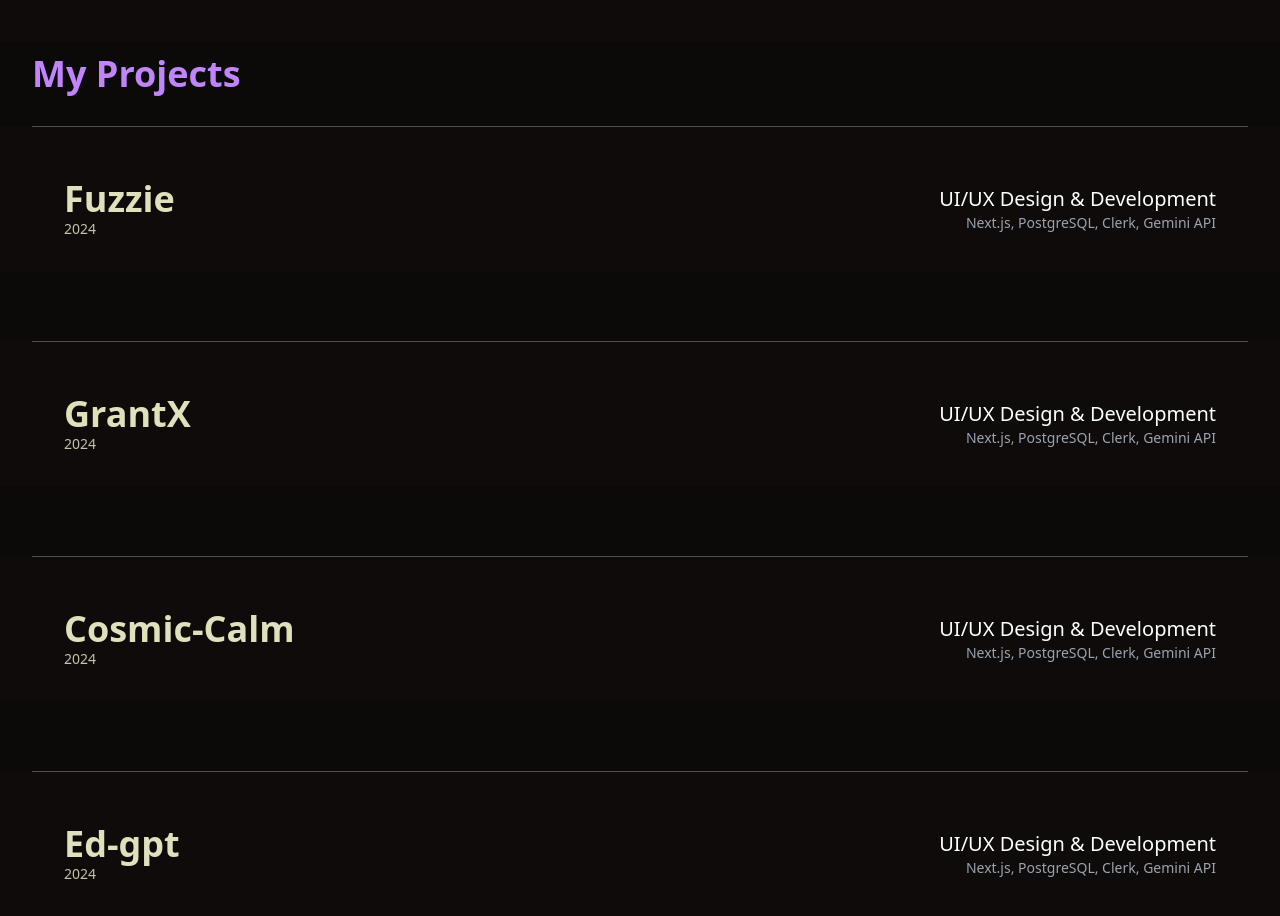
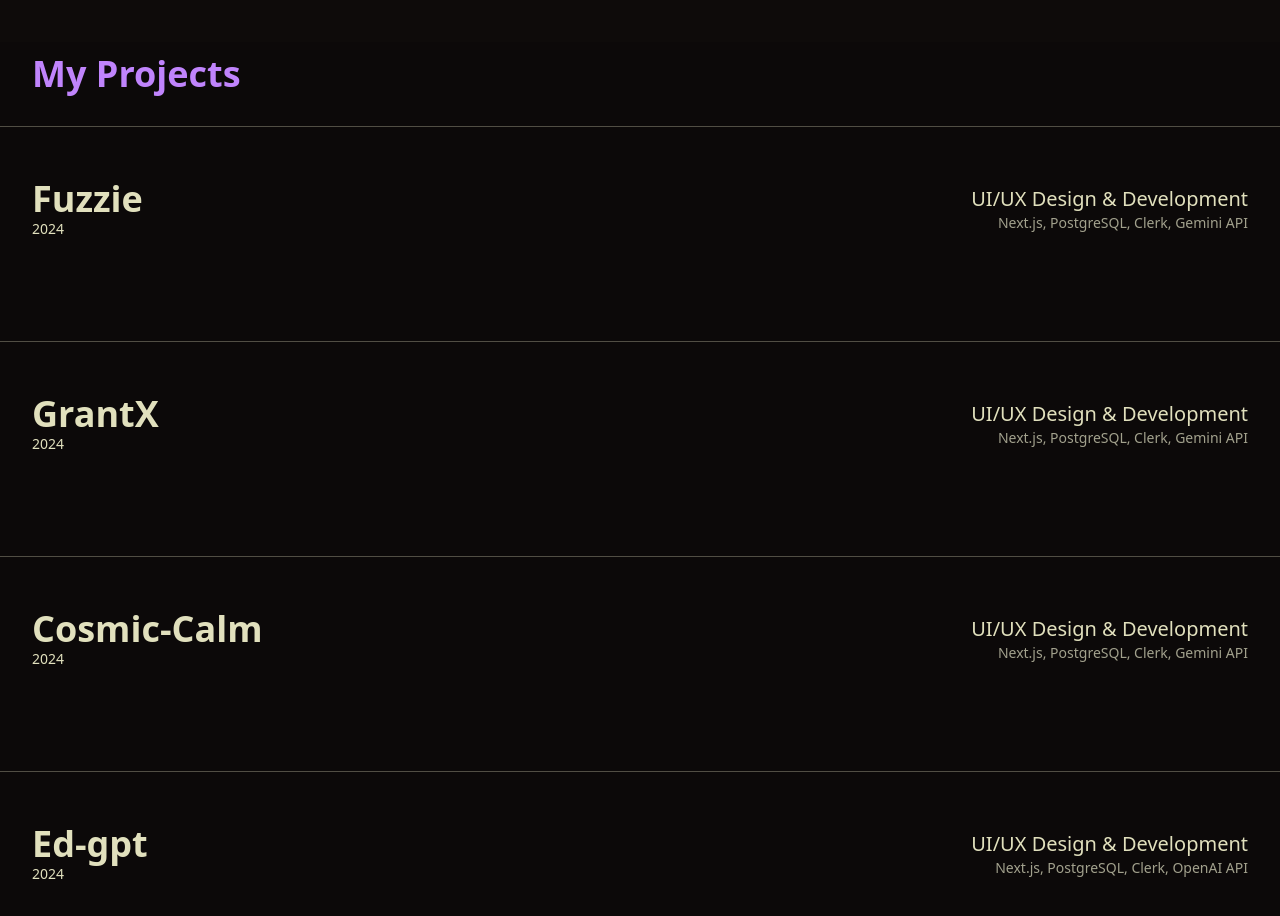
Before and after one commit to aditya-supare/Folio, a Next.js app: page / in a window 1280 px wide. Shown: the part 1520-2436 px from the top of the page. Built offline with nearby package versions, Linux system fonts and the light colour scheme.

Commit message:
motion fixed

```diff
--- a/src/app/home/page.jsx
+++ b/src/app/home/page.jsx
@@ -3,10 +3,15 @@ import React, { useEffect } from "react";
 import { motion } from "framer-motion";
 import { LampComponent } from "@/components/ui/lamp";
 import { FloatingDock } from "@/components/ui/floating-dock";
-import { IconBrandGithub, IconBrandDribbble, IconBrandLinkedin, IconBrandX, IconBrandDiscord } from "@tabler/icons-react";
+import {
+  IconBrandGithub,
+  IconBrandDribbble,
+  IconBrandLinkedin,
+  IconBrandX,
+  IconBrandDiscord,
+} from "@tabler/icons-react";
 import { FollowerPointerCard } from "@/components/ui/following-pointer";
 import Lenis from "lenis";
-import { color } from "framer-motion";
 
 const TitleComponent = ({ title }) => (
   <div className="flex space-x-2 items-center">
@@ -14,17 +19,80 @@ const TitleComponent = ({ title }) => (
   </div>
 );
 
-const ContainerVarients = {
+const containerVariants = {
   initial: {
-    x:0,
-    color: 'default'
+    x: 0,
+    color: "#e1e0bd", // Default color
   },
-  later:{
-    x:35,
-    color: '#5ec8e5'
-  }
-}
+  later: {
+    x: 35,
+    color: "#5ec8e5", // Hover color
+    transition: {
+      type: "smooth",
+      stiffness: 100,
+      duration: 0.3,
+      when: "beforeChildren",
+      staggerChildren: 0.1,
+    },
+  },
+};
 
+// const childVariants = {
+//   initial: {
+//     x: 0,
+//     color: "#e1e0bd", // Default color
+//   },
+//   later: {
+//     x: 35,
+//     color: "#5ec8e5", // Hover color
+//     transition: { type: "smooth", stiffness: 100, duration: 0.3 },
+//   },
+// };
+
+// const RightVarients = {
+//   initial: {
+//     x: 0,
+//   },
+//   later: {
+//     x: -35,
+//     transition: {
+//       type: "smooth",
+//       stiffness: 100,
+//       duration: 0.3,
+//     },
+//   },
+// };
+
+const projects = [
+  {
+    title: "Automate your workflows.",
+    name: "Fuzzie",
+    year: "2024",
+    description: "UI/UX Design & Development",
+    tech: "Next.js, PostgreSQL, Clerk, Gemini API",
+  },
+  {
+    title: "Effortless API key management.",
+    name: "GrantX",
+    year: "2024",
+    description: "UI/UX Design & Development",
+    tech: "Next.js, PostgreSQL, Clerk, Gemini API",
+  },
+  {
+    title: "Start tracking your meditations.",
+    name: "Cosmic-Calm",
+    year: "2024",
+    description: "UI/UX Design & Development",
+    tech: "Next.js, PostgreSQL, Clerk, Gemini API",
+  },
+  {
+    title: "Everything about Indian exams.",
+    name: "Ed-gpt",
+    year: "2024",
+    description: "UI/UX Design & Development",
+    tech: "Next.js, PostgreSQL, Clerk, OpenAI API",
+  },
+];
 
 const Landing = () => {
   useEffect(() => {
@@ -42,6 +110,7 @@ const Landing = () => {
 
   return (
     <div>
+      {/* Header Section */}
       <section className="mt-0">
         <motion.div
           initial={{ opacity: 0 }}
@@ -53,29 +122,42 @@ const Landing = () => {
         </motion.div>
       </section>
 
-      <hr style={{ border: "none", borderTop: "0.2px solid #b8b79d", margin: "20px 0", opacity: 0.4 }} />
+      <hr
+        style={{
+          border: "none",
+          borderTop: "0.2px solid #b8b79d",
+          margin: "20px 0",
+          opacity: 0.4,
+        }}
+      />
 
-
-
-
-      {/* Fixed Floating Dock */}
+      {/* Floating Dock */}
       <FloatingDock
         items={[
-          { title: "LinkedIn", icon: <IconBrandLinkedin />, href: "https://www.linkedin.com/in/aditya-supare-3b6988287/" },
+          {
+            title: "LinkedIn",
+            icon: <IconBrandLinkedin />,
+            href: "https://www.linkedin.com/in/aditya-supare-3b6988287/",
+          },
           { title: "Discord", icon: <IconBrandDiscord />, href: "/" },
-          { title: "ArtStation", icon: <IconBrandDribbble />, href: "https://www.artstation.com/wabi_001" },
-          { title: "Github", icon: <IconBrandGithub />, href: "https://github.com/aditya-supare" },
+          {
+            title: "ArtStation",
+            icon: <IconBrandDribbble />,
+            href: "https://www.artstation.com/wabi_001",
+          },
+          {
+            title: "Github",
+            icon: <IconBrandGithub />,
+            href: "https://github.com/aditya-supare",
+          },
           { title: "Twitter", icon: <IconBrandX />, href: "https://x.com/001_wabi" },
         ]}
         className="fixed z-10"
       />
 
-
-
-
       {/* Info Section */}
       <section className="mt-6 px-8 text-white font-light bg-[#0E0B0A]">
-        <p className="text-green-400 text-sm uppercase mb-2">// Design, Code, <br />Engage</p>
+        <p className="text-green-400 text-sm uppercase mb-2">// Design, Code, <br/> Engage</p>
         <h1 className="text-4xl font-light leading-snug mb-10 mt-12 ml-2">
           Empowering success in the digital landscape. <br />
           Together, we shape a visionary future, <br />
@@ -84,206 +166,86 @@ const Landing = () => {
         <h2 className="text-green-500 text-4xl font-semibold mb-6">
           Coding the Future<br />Architecting Innovation
         </h2>
-        <hr style={{ border: "none", borderTop: "0.2px solid #b8b79d", margin: "20px 0", opacity: 0.4 }} />
+        <hr
+          style={{
+            border: "none",
+            borderTop: "0.2px solid #b8b79d",
+            margin: "20px 0",
+            opacity: 0.4,
+          }}
+        />
         <p className="text-2xl mt-9 text-gray-300">
-          I specialize in engineering bespoke solutions, <br /> consistently pushing the limits in each project, <br /> with an unwavering dedication to prioritizing excellence.
+          I specialize in engineering bespoke solutions, <br /> consistently pushing the limits in each project, <br />
+          with an unwavering dedication to prioritizing excellence.
         </p>
         <button className="mt-6 ml-[1250px] px-7 py-4 bg-green-600 text-white font-medium text-2xl rounded-full hover:bg-green-500 transition-all">
           About Me →
         </button>
       </section>
 
+      {/* Projects Section */}
+      <h2 className="mt-3 px-8 text-purple-400 font-semibold text-4xl mb-8 cursor-default">
+        My Projects
+      </h2>
 
-
-
-
-      {/* Projects Section */}
-      <h2 className="mt-3 px-8 text-purple-400 font-semibold text-4xl mb-8 cursor-default">My Projects</h2>
-
-      <FollowerPointerCard title={<TitleComponent title="Automate your workflows." />}>
-        <section className="mt-3 px-8  bg-[#0E0B0A] mb-[70px]">
-
-          <hr style={{border: "none", borderTop: "0.2px solid #b8b79d", margin: "20px 0", opacity: 0.4,}}/>
-
-          <div
-            className="space-y-8 px-8 py-8"
+      {projects.map((project, index) => (
+        <FollowerPointerCard key={index} title={<TitleComponent title={project.title} />}>
+          <hr
+            style={{
+              border: "none",
+              borderTop: "0.2px solid #b8b79d",
+              margin: "20px 0",
+              opacity: 0.4,
+            }}
+          />
+          {/* Parent container */}
+          <motion.div
+            className="mt-3 px-8 mb-[70px] space-y-8 py-8"
+            initial="initial"
+            whileHover="hover"
           >
             <div className="flex justify-between items-center">
               {/* Left Section */}
-              <div className="flex flex-col">
-                <motion.h3
+              <motion.div
+                variants={{
+                  initial: { x: 0, color: "#e1e0bd" },
+                  hover: { x: 55, color: "#5ec8e5" },
+                }}
+                transition={{
+                  type: "stiff",
+                  stiffness: 100,
+                  duration: 0.25,
+                }}
+                className="flex flex-col"
+              >
+                <h3 className="text-4xl font-semibold">{project.name}</h3>
+                <motion.p
+                initial = {{x:0}}
+                whileHover={{x:-65}}
+                className="text-sm text-[#e1e0bd]">{project.year}</motion.p>
+              </motion.div>
 
-                whileHover={{
-                  x:35,
-                  color:'#5ec8e5'
-                }}
-                transition={{ type: "spring", stiffness: 100, duration:0.1 }}
-                className="text-4xl font-semibold text-[#e1e0bd]"
-                >
-                  Fuzzie
-                </motion.h3>
-                <motion.p whileHover={{
-                  x:25,
-
-                }} transition={{type:'spring', stiffness:'100'}} className="text-sm text-[#c3c2aa]">2024</motion.p>
-              </div>
 
               {/* Right Section */}
               <motion.div
-                whileHover={{
-                  x: -35,
+                variants={{
+                  initial: { x: 0 },
+                  hover: { x: -35 },
                 }}
-                transition={{ type: "spring", stiffness: 100, duration:0.1 }}
+                transition={{
+                  type: "stiff",
+                  stiffness: 100,
+                  duration: 0.25,
+                }}
                 className="text-right"
               >
-                <p className="text-xl text-white">UI/UX Design & Development</p>
-                <p className="text-sm text-gray-400">
-                  Next.js, PostgreSQL, Clerk, Gemini API
-                </p>
+                <p className="text-xl text-[#e1e0bd]">{project.description}</p>
+                <p className="text-sm text-[#a2a18d]">{project.tech}</p>
               </motion.div>
             </div>
-          </div>
-        </section>
-      </FollowerPointerCard>
-
-
-      <FollowerPointerCard title={<TitleComponent title="Effortless API key mangement." />}>
-        <section className="mt-3 px-8  bg-[#0E0B0A] mb-[70px]">
-
-          <hr style={{border: "none", borderTop: "0.2px solid #b8b79d", margin: "20px 0", opacity: 0.4,}}/>
-
-          <div
-            className="space-y-8 px-8 py-8"
-          >
-            <div className="flex justify-between items-center">
-              {/* Left Section */}
-              <div className="flex flex-col">
-                <motion.h3
-
-                whileHover={{
-                  x:35,
-                  color:'#5ec8e5'
-                }}
-                transition={{ type: "spring", stiffness: 100, duration:0.1 }}
-                className="text-4xl font-semibold text-[#e1e0bd]"
-                >
-                  GrantX
-                </motion.h3>
-                <motion.p whileHover={{
-                  x:25,
-
-                }} transition={{type:'spring', stiffness:'100'}} className="text-sm text-[#c3c2aa]">2024</motion.p>
-              </div>
-
-              {/* Right Section */}
-              <motion.div
-                whileHover={{
-                  x: -35,
-                }}
-                transition={{ type: "spring", stiffness: 100, duration:0.1 }}
-                className="text-right"
-              >
-                <p className="text-xl text-white">UI/UX Design & Development</p>
-                <p className="text-sm text-gray-400">
-                  Next.js, PostgreSQL, Clerk, Gemini API
-                </p>
-              </motion.div>
-            </div>
-          </div>
-        </section>
-      </FollowerPointerCard>
-
-      <FollowerPointerCard title={<TitleComponent title="Start tracking your meditations." />}>
-        <section className="mt-3 px-8  bg-[#0E0B0A] mb-[70px]">
-
-          <hr style={{border: "none", borderTop: "0.2px solid #b8b79d", margin: "20px 0", opacity: 0.4,}}/>
-
-          <div
-            className="space-y-8 px-8 py-8"
-          >
-            <div className="flex justify-between items-center">
-              {/* Left Section */}
-              <div className="flex flex-col">
-                <motion.h3
-
-                whileHover={{
-                  x:35,
-                  color:'#5ec8e5'
-                }}
-                transition={{ type: "spring", stiffness: 100, duration:0.1 }}
-                className="text-4xl font-semibold text-[#e1e0bd]"
-                >
-                  Cosmic-Calm
-                </motion.h3>
-                <motion.p whileHover={{
-                  x:25,
-
-                }} transition={{type:'spring', stiffness:'100'}} className="text-sm text-[#c3c2aa]">2024</motion.p>
-              </div>
-
-              {/* Right Section */}
-              <motion.div
-                whileHover={{
-                  x: -35,
-                }}
-                transition={{ type: "spring", stiffness: 100, duration:0.1 }}
-                className="text-right"
-              >
-                <p className="text-xl text-white">UI/UX Design & Development</p>
-                <p className="text-sm text-gray-400">
-                  Next.js, PostgreSQL, Clerk, Gemini API
-                </p>
-              </motion.div>
-            </div>
-          </div>
-        </section>
-      </FollowerPointerCard>
-
-      <FollowerPointerCard title={<TitleComponent title="Everything about Indian exams." />}>
-        <section className="mt-3 px-8  bg-[#0E0B0A] mb-[70px]">
-
-          <hr style={{border: "none", borderTop: "0.2px solid #b8b79d", margin: "20px 0", opacity: 0.4,}}/>
-
-          <div
-            className="space-y-8 px-8 py-8"
-          >
-            <div className="flex justify-between items-center">
-              {/* Left Section */}
-              <div className="flex flex-col">
-                <motion.h3
-
-                whileHover={{
-                  x:35,
-                  color:'#5ec8e5'
-                }}
-                transition={{ type: "spring", stiffness: 100, duration:0.1 }}
-                className="text-4xl font-semibold text-[#e1e0bd]"
-                >
-                  Ed-gpt
-                </motion.h3>
-                <motion.p whileHover={{
-                  x:25,
-
-                }} transition={{type:'spring', stiffness:'100'}} className="text-sm text-[#c3c2aa]">2024</motion.p>
-              </div>
-
-              {/* Right Section */}
-              <motion.div
-                whileHover={{
-                  x: -35,
-                }}
-                transition={{ type: "spring", stiffness: 100, duration:0.1 }}
-                className="text-right"
-              >
-                <p className="text-xl text-white">UI/UX Design & Development</p>
-                <p className="text-sm text-gray-400">
-                  Next.js, PostgreSQL, Clerk, Gemini API
-                </p>
-              </motion.div>
-            </div>
-          </div>
-        </section>
-      </FollowerPointerCard>
+          </motion.div>
+        </FollowerPointerCard>
+      ))}
     </div>
   );
 };
```
